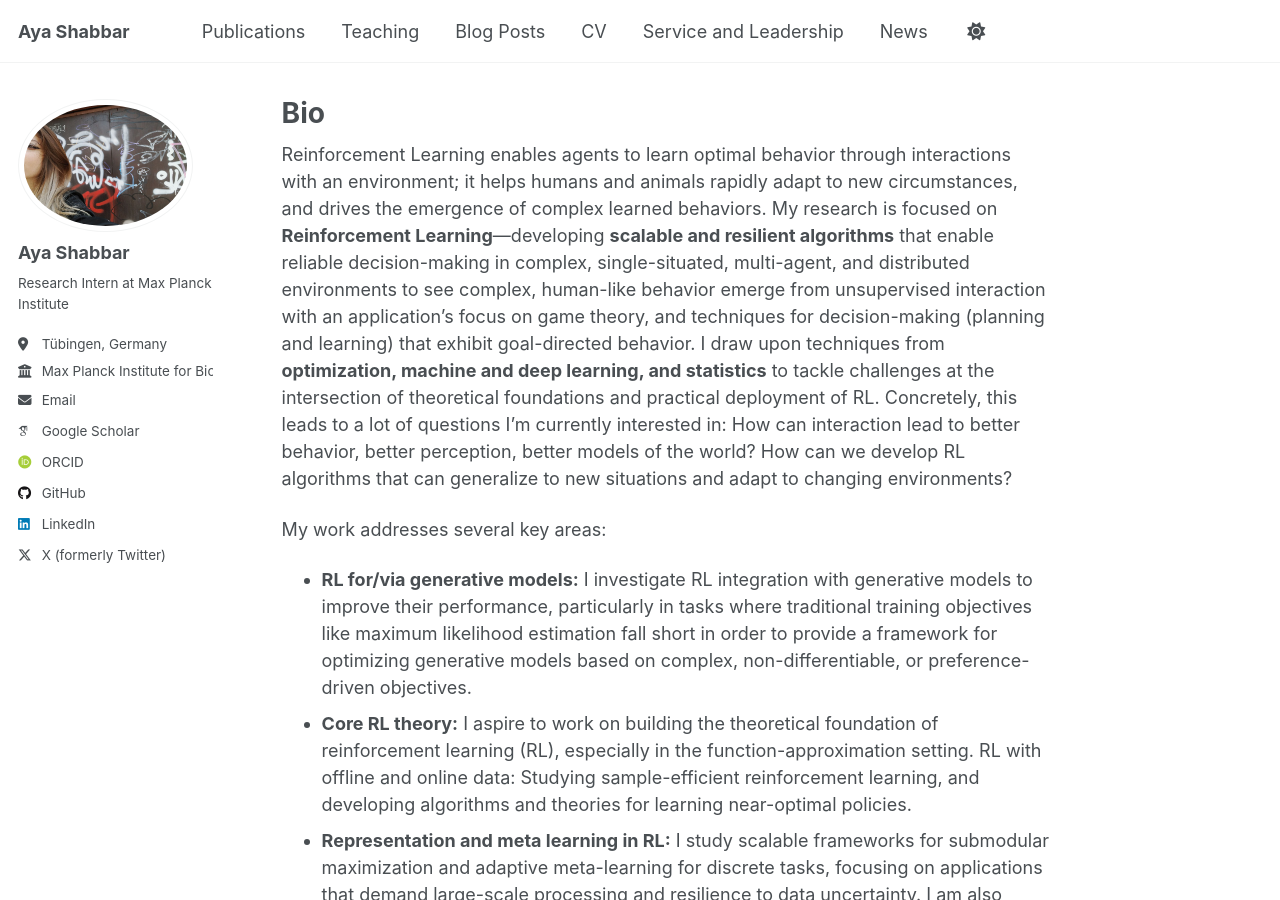
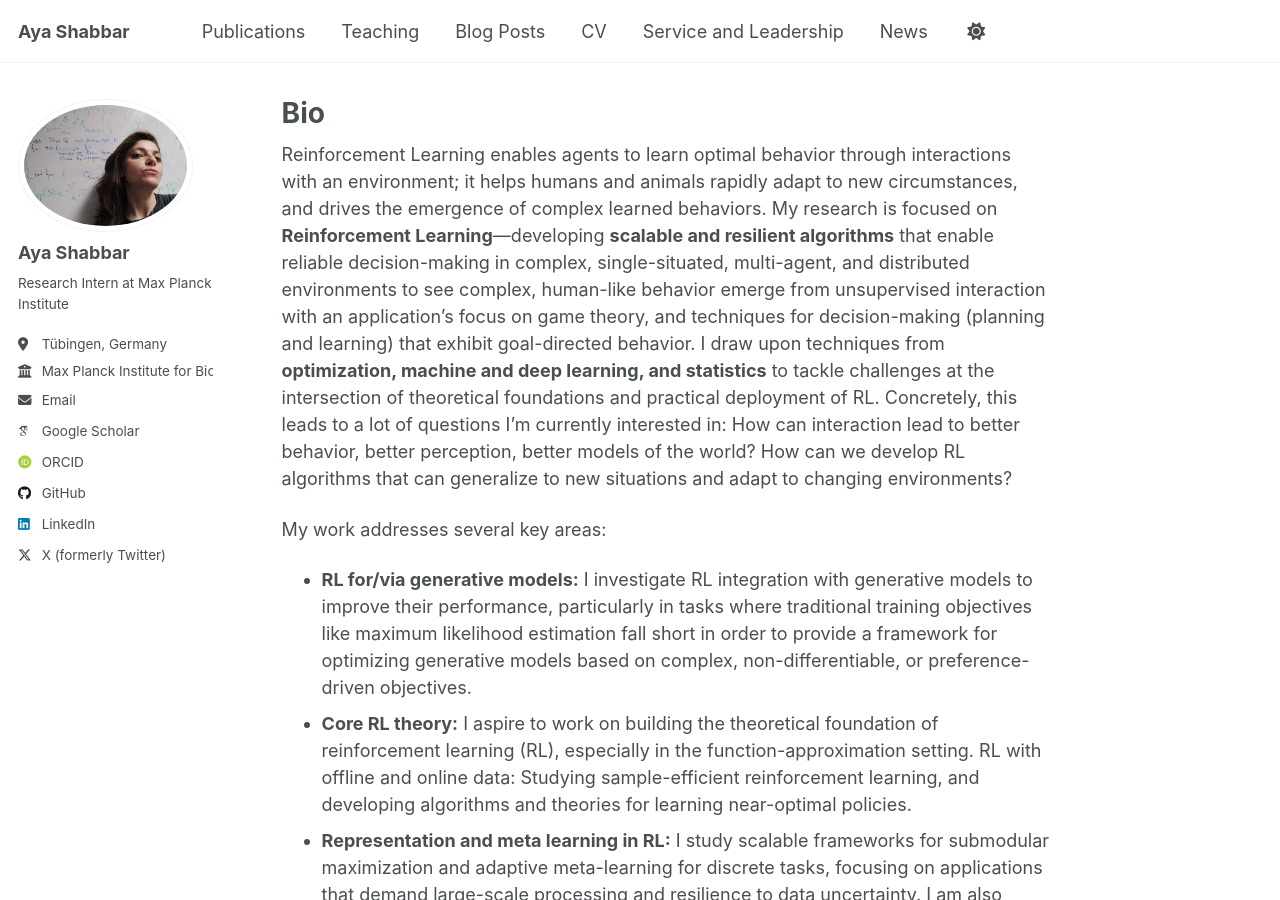
Before and after one commit to ayashabbar/ayashabbar.github.io, a Jekyll site: the page built from _pages/about.md, in a window 1280 px wide and 900 px high. Built offline with Jekyll 4.4.1, drawn with Linux system fonts in a browser that asks for light colours; some web fonts are replaced; a script that is not in the unit is left out.

Commit message:
Profile Photo Update

```diff
--- a/_config.yml
+++ b/_config.yml
@@ -22,7 +22,7 @@ repository               : "ayashabbar/ayashabbar.github.io"
 #               Additional customization can be done by editing /_includes/author-profile.html
 author:
   # Biographic information
-  avatar           : "marburg.jpg"
+  avatar           : "kyb0.jpg"
   name             : "Aya Shabbar"
   pronouns         : # example: "she/her"
   bio              : "Research Intern at Max Planck Institute"
```
Also changed, not shown: images/kyb0.jpg (added).
